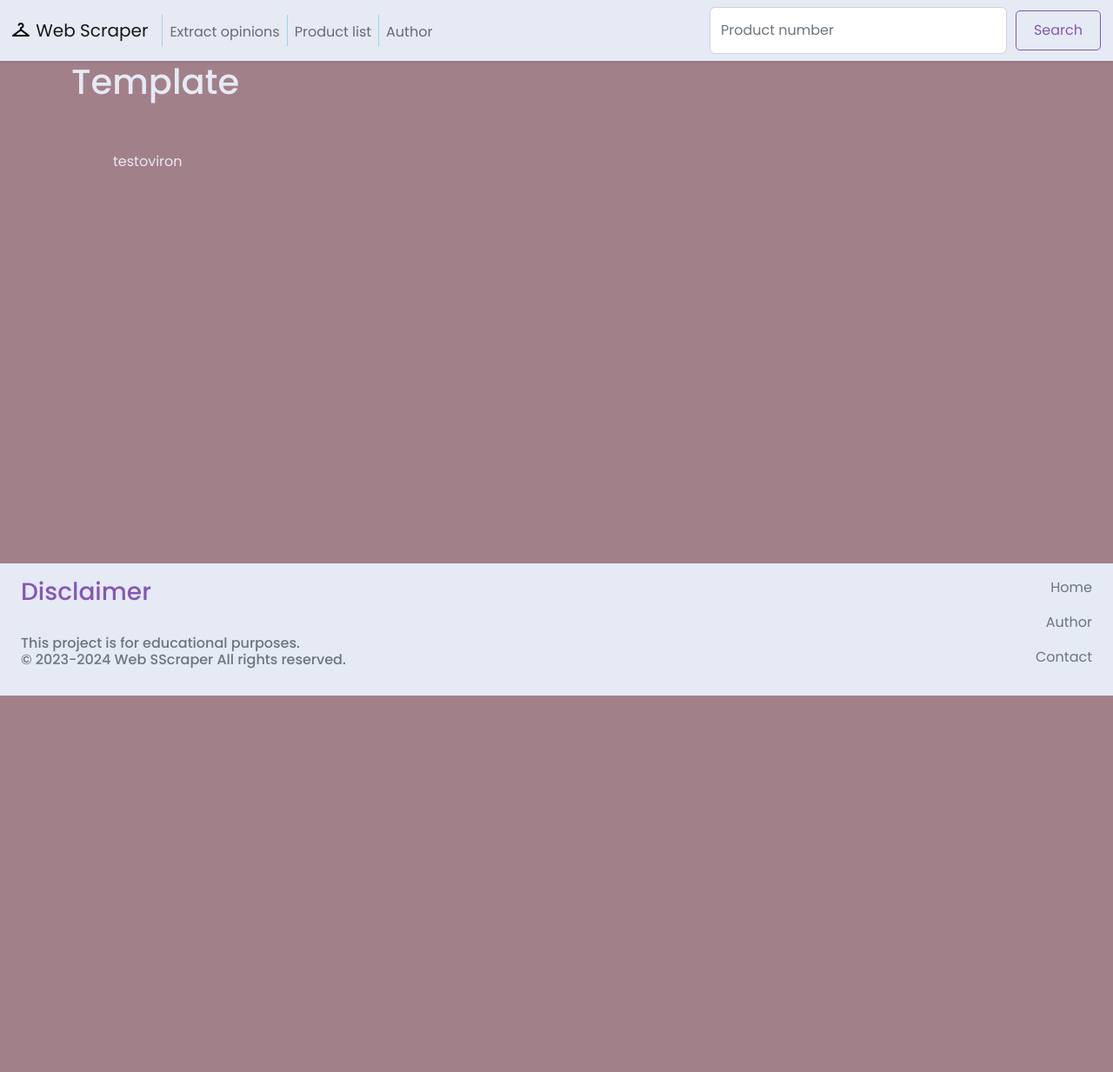
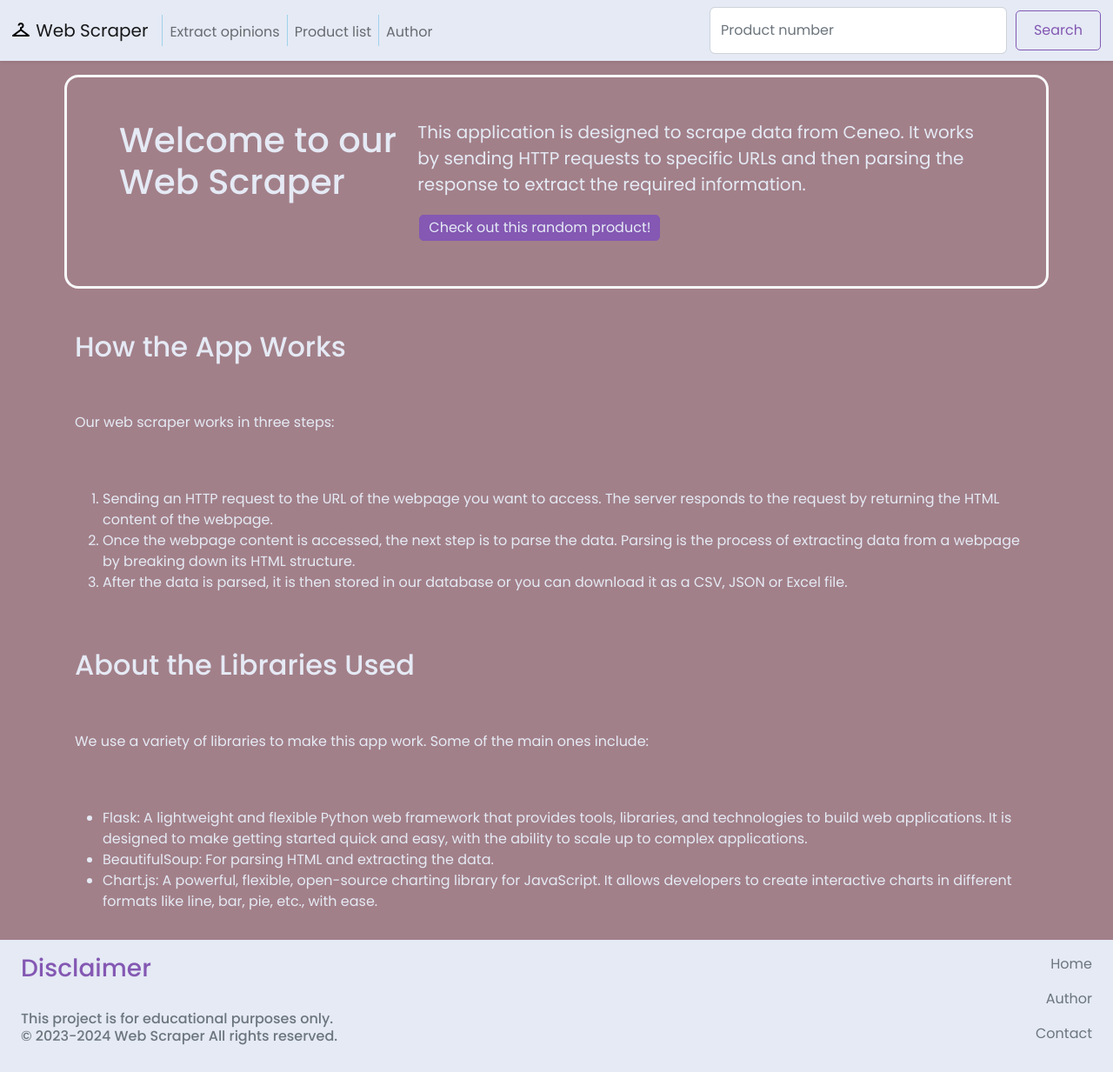
Before and after one commit to Kacper-Mila/python-web-scraper, a Flask app: page / in a window 1280 px wide. Shown: the whole page at 87% size. Before the commit the page ends 800 px from the top, so only its background shows below. Run offline with Flask 3, Linux system fonts and the light colour scheme.

Commit message:
Add random product functionality and update project disclaimer

```diff
--- a/webscraper/routes.py
+++ b/webscraper/routes.py
@@ -1,4 +1,4 @@
-from webscraper import app, scraper, download_product, sort_opinions, database_handler
+from webscraper import app, scraper, download_product, sort_opinions, database_handler, utils
 from flask import render_template, request, send_file
 
 
@@ -10,8 +10,14 @@ def home():
 @app.route("/product", methods=["GET"])
 def product():
     args = request.args
-    productid = args.get("productid")
     sort_by = args.get("sort")
+    random = args.get("random")
+
+    if random is not None:
+        productid = utils.get_random_productid()
+    else:
+        productid = args.get("productid")
+
     product = scraper.scrape(productid)
 
     if isinstance(product, Exception) or product is None:
@@ -23,7 +29,7 @@ def product():
             opinion.cons = list(filter(None, opinion.cons.split(", ")))
 
     sort_opinions.sort(product.product_opinions, sort_by)
-    return render_template("product-page.html", product=product)
+    return render_template("product-page.html", product = product)
 
 
 @app.route("/download", methods=["GET"])
@@ -48,6 +54,7 @@ def product_charts():
         productid=productid,
     )
 
+
 @app.route("/charts-data", methods=["GET"])
 def charts_data():
     from webscraper import charts_data
@@ -56,7 +63,14 @@ def charts_data():
     data = charts_data.get_charts_data(productid)
     return data
 
+
 @app.route("/product-list", methods=["GET"])
 def product_list():
     products = database_handler.get_all_products()
-    return render_template("product-list.html", products=products)
+    return render_template("product-list.html", products = products)
+
+
+# @app.route("/random-product", methods=["GET"])
+# def random_product():
+#     randomid = utils.get_random_productid()
+#     return render_template("product-page.html", product = randomid)
--- a/webscraper/templates/base.html
+++ b/webscraper/templates/base.html
@@ -72,9 +72,9 @@
             <div class="col-md-6 d-grid gap-3">
                 <h3 class="accent-color">Disclaimer</h3>
                 <h2 class="h6 text-secondary">
-                    This project is for educational purposes.
+                    This project is for educational purposes only.
                     <br>
-                    © 2023-2024 Web SScraper All rights reserved.
+                    © 2023-2024 Web Scraper All rights reserved.
                 </h2>
             </div>
             <div class="col-md-6 d-grid">
--- a/webscraper/templates/index.html
+++ b/webscraper/templates/index.html
@@ -5,11 +5,39 @@
 {% endblock %}
 
 {% block body %}
-<div class="container">
-    <h1 class="">Template</h1>
-    <div class="test-div p-5">
-        testoviron
+<div class="container p-3 d-flex flex-column gap-5">
+    <div class="row p-5 border border-3 border-light rounded-4">
+        <div class="col-4">
+            <h1>Welcome to our Web Scraper</h1>
+        </div>
+        <div class="col fs-5">
+            <div class="row">
+                <p>This application is designed to scrape data from Ceneo. It works by sending HTTP requests to specific URLs and then parsing the response to extract the required information.</p>
+            </div>
+            <div class="row">
+                <form action="/product">
+                    <input name="random" type="hidden" value="true">
+                    <button class="download-button" id="getRandomProduct" type="submit">Check out this random product!</button>
+                </form>
+            </div>
+        </div>
     </div>
+
+    <h2>How the App Works</h2>
+    <p>Our web scraper works in three steps:</p>
+    <ol>
+        <li>Sending an HTTP request to the URL of the webpage you want to access. The server responds to the request by returning the HTML content of the webpage.</li>
+        <li>Once the webpage content is accessed, the next step is to parse the data. Parsing is the process of extracting data from a webpage by breaking down its HTML structure.</li>
+        <li>After the data is parsed, it is then stored in our database or you can download it as a CSV, JSON or Excel file.</li>
+    </ol>
+
+    <h2>About the Libraries Used</h2>
+    <p>We use a variety of libraries to make this app work. Some of the main ones include:</p>
+    <ul>
+        <li>Flask: A lightweight and flexible Python web framework that provides tools, libraries, and technologies to build web applications. It is designed to make getting started quick and easy, with the ability to scale up to complex applications.</li>
+        <li>BeautifulSoup: For parsing HTML and extracting the data.</li>
+        <li>Chart.js: A powerful, flexible, open-source charting library for JavaScript. It allows developers to create interactive charts in different formats like line, bar, pie, etc., with ease.</li>
+    </ul>
 </div>
 
 {% endblock %}
```
Also changed, not shown: webscraper/templates/product-page.html (+6 -1 lines), webscraper/utils.py (added, +21 -0 lines), webscraper/static/img/img_placeholder.png (added).
